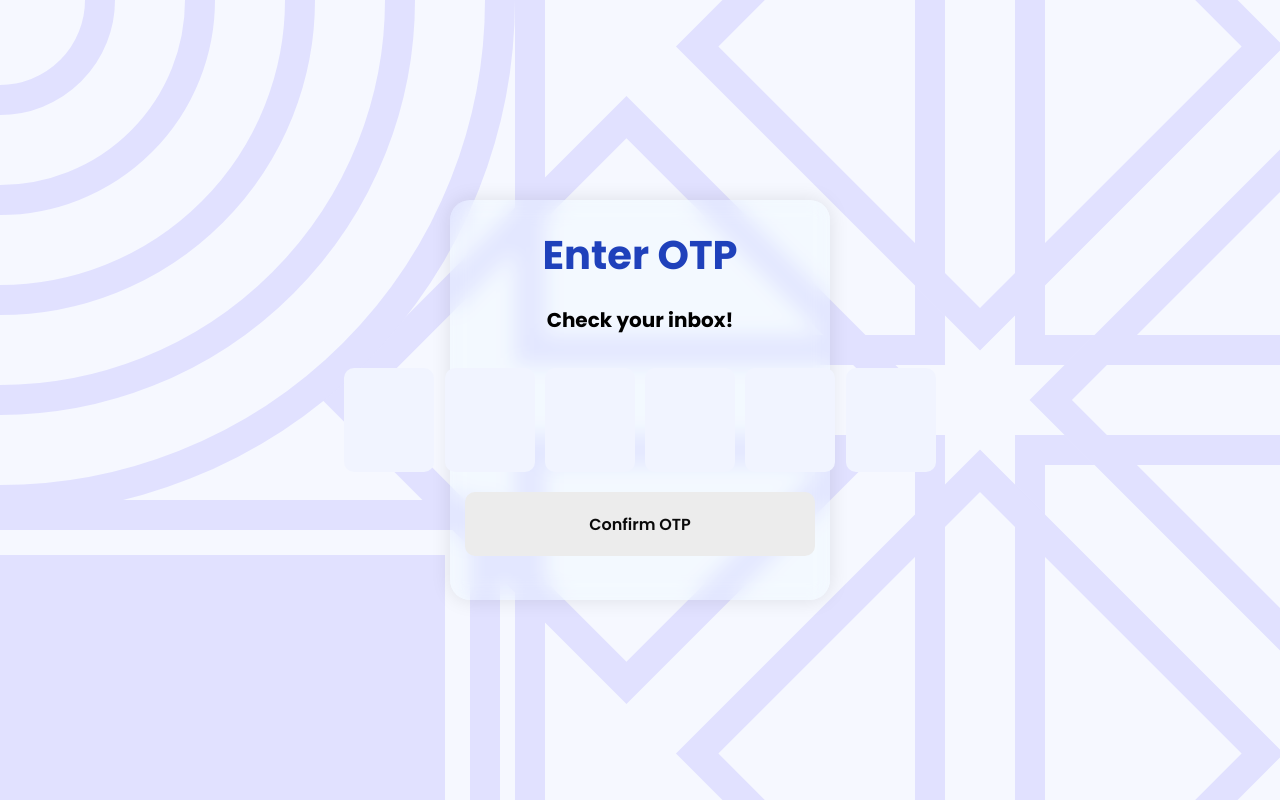
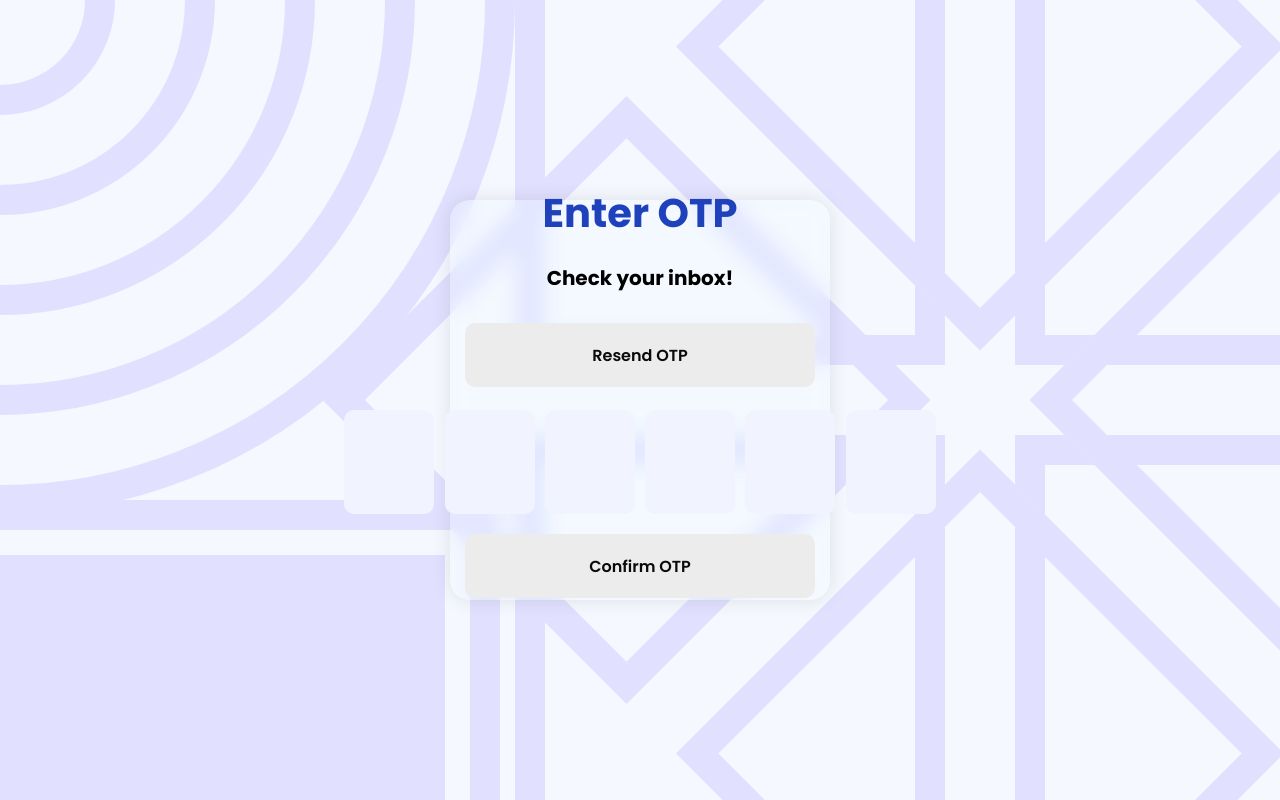
Before and after one commit to reivaxFast/flask-app, a Flask app: page /otp in a window 1280 px wide. Run offline with Flask 3, Linux system fonts and the light colour scheme; parts of the project's set-up code (start-up, migrations or seed data) failed here and were passed over; some libraries are stand-ins or nearby versions.

Commit message:
added otp resend

```diff
--- a/app.py
+++ b/app.py
@@ -1,7 +1,11 @@
+from math import e
 import re
 import secrets
 import string
-from datetime import timedelta
+import sys
+from tkinter import E
+from databases import *
+from datetime import timedelta, datetime
 from builtins import *
 from flask import Flask, render_template, request, session, url_for, redirect
 from flask_mail import Mail, Message
@@ -9,21 +13,20 @@ from flask_sqlalchemy import SQLAlchemy
 from flask_migrate import Migrate
 from sqlalchemy import delete
 from werkzeug.security import generate_password_hash, check_password_hash
-from datetime import datetime
-import databases
 
 app = Flask(__name__)
 app.secret_key = "supersecretkey"
 app.config["SQLALCHEMY_DATABASE_URI"] = "sqlite:///app.db"
-db = SQLAlchemy(app)
+db.init_app(app)
 migrate = Migrate(app, db)
 
-app.config['MAIL_SERVER'] = 'smtp.googlemail.com'
+app.config['MAIL_SERVER'] = 'smtp.gmail.com'
 app.config['MAIL_PORT'] = 587
 app.config['MAIL_USE_TLS'] = True
-app.config['MAIL_USERNAME'] = 'xjehoward"gmail.com'
-app.config['MAIL_PASSWORD'] = 'hxzs suuv ritn qepc'
-app.config['MAIL_DEFAULT_SENDER'] = 'xjehoward"gmail.com'
+app.config['MAIL_USE_SSL'] = False
+app.config['MAIL_USERNAME'] = 'xjehoward@gmail.com'
+app.config['MAIL_PASSWORD'] = 'lqkq vhzz cppx uzcd'
+app.config['MAIL_DEFAULT_SENDER'] = 'xjehoward@gmail.com'
 
 mail = Mail(app)
 
@@ -32,10 +35,19 @@ def generate_otp(length=6):
     otp = ''.join(secrets.choice(alphabet) for i in range(length))
     return otp
 
+def empty_table(model):
+    try:
+        num_rows_deleted = db.session.query(model).delete()
+        db.session.commit()
+        return f"{num_rows_deleted} rows deleted from {model.__tablename__}"
+    except Exception as e:
+        db.session.rollback()
+        return f"Error emptying table {model.__tablename__}: {e}"
+
 @app.route('/')
 def home():
     if 'email' in session:
-        user = databases.User.query.filter_by(email=session['email']).first()
+        user = User.query.filter_by(email=session['email']).first()
         if user:
             if user.email_verified:
                 return render_template('home.html', email=session['email'])
@@ -52,7 +64,7 @@ def register():
         password2 = request.form['password2']
         if password != password2:
             return render_template('register.html', error="Passwords do not match", problem='password')
-        if databases.User.query.filter_by(email=email).first():
+        if User.query.filter_by(email=email).first():
             return render_template('register.html', error="Email already exists", problem='email')
         if not email or not username or not password:
             return render_template('register.html', error="All fields are required", problem='email' if not email else 'username' if not username else 'password')
@@ -76,15 +88,15 @@ def register():
             except ValueError:
                 return render_template('register.html', error="Invalid date format", problem='dob')
         hashed_password = generate_password_hash(password)
-        new_user = databases.User(email=email, DOB = dob_object, username=username, password_hash=hashed_password, email_verified=False)
+        new_user = User(email=email, DOB = dob_object, username=username, password_hash=hashed_password, email_verified=False)
         session['email'] = email
         db.session.add(new_user)
         db.session.commit()
 
-        user = databases.User.query.filter_by(email=email).first()
+        user = User.query.filter_by(email=email).first()
         otp_code = generate_otp()
         expires_at = datetime.utcnow() + timedelta(minutes=10)
-        new_otp = otp(user_id=user.id, otp_code=otp_code, expires_at=expires_at)
+        new_otp = otp(user_id=user.id, otp_code=otp_code, sent_at = datetime.utcnow(), expires_at=expires_at)
         db.session.add(new_otp)
         db.session.commit()
 
@@ -96,10 +108,11 @@ def register():
 
         try:
             mail.send(msg)
+
         except Exception as e:
-            print(f"Failed to send email: {e}")
-            return render_template('register.html', error="Failed to send email", problem='email')
-        return redirect(url_for('otp'))
+            print(e)
+            print(f'otp: {otp_code}')
+        return redirect(url_for('otp_route'))
 
     return render_template('register.html', error=None, problem = None)
 
@@ -108,7 +121,7 @@ def login():
     if request.method == 'POST':
         email = request.form['email']
         password = request.form['password']
-        user = databases.User.query.filter_by(email=email).first()
+        user = User.query.filter_by(email=email).first()
         if user and user.check_password(password):
             session['email'] = user.email
             return redirect(url_for('home'))
@@ -116,14 +129,17 @@ def login():
             return "Invalid credentials"
     return render_template('login.html')
 
+
+
 @app.route('/otp', methods=['GET', 'POST'])
-def otp():
+def otp_route():
     if request.method == 'POST':
         email = session['email']
-        user = databases.User.query.filter_by(email=email).first()
+        user = User.query.filter_by(email=email).first()
         if user:
-            otp_class = otp.query.filter_by(user_id=user.id).first()
+            otp_class = otp.query.filter_by(user_id=user.id).order_by(otp.expires_at.desc()).first()
             if otp_class and otp_class.is_valid():
+
                 otp1 = request.form['otp1']
                 otp2 = request.form['otp2']
                 otp3 = request.form['otp3']
@@ -132,19 +148,59 @@ def otp():
                 otp6 = request.form['otp6']
                 entered_otp = otp1 + otp2 + otp3 + otp4 + otp5 + otp6
                 if len(entered_otp) != 6:
-                    return render_template('verify_otp.html', error="Invalid OTP", email=email)
+                    return render_template('otp.html', error="Invalid OTP", email=email)
                 if entered_otp == otp_class.otp_code:
                     user.email_verified = True
                     db.session.delete(otp_class)
                     db.session.commit()
                     return redirect(url_for('home'))
                 else:
-                    return render_template('verify_otp.html', error="Invalid OTP", email=email)
+                    return render_template('otp.html', error="Invalid OTP", email=email)
             else:
-                return render_template('verify_otp.html', error="OTP expired", email=email)
+                return render_template('otp.html', error="OTP expired", email=email)
 
-            return render_template('verify_otp.html', email=email)
     return render_template('otp.html')
 
+@app.route('/resend_otp', methods=['POST'])
+def resend_otp():
+    email = session['email']
+    user = User.query.filter_by(email=email).first()
+    if user:
+        otp_class = otp.query.filter_by(user_id=user.id).order_by(otp.expires_at.desc()).first()
+        if otp_class:
+            if otp_class.sent_at > datetime.utcnow() + timedelta(minutes=1):
+                return redirect(url_for('otp_route'))
+            db.session.delete(otp_class)
+            db.session.commit()
+            otp_code = generate_otp()
+            expires_at = datetime.utcnow() + timedelta(minutes=10)
+            new_otp = otp(user_id=user.id, otp_code=otp_code, sent_at=datetime.utcnow(), expires_at=expires_at)
+            db.session.add(new_otp)
+            db.session.commit()
+
+            subject = 'confirm your email'
+            body = f'Your OTP for email confirmatoin is {otp_code}, valid for 10 minutes.'
+
+            msg = Message(subject, recipients=[email])
+            msg.body = body
+
+        try:
+            mail.send(msg)
+        except Exception as e:
+            print(e)
+            print(f'otp: {otp_code}')
+    return redirect(url_for('otp_route'))
+
+
+
 if __name__ == '__main__':
-    app.run(debug=True)
+    try:
+        match sys.argv[1]:
+            case 'clear':
+                with app.app_context():
+                    print(empty_table(User))
+                    print(empty_table(otp))
+            case 'run':
+                app.run(debug=True)
+    except:
+        raise Exception("Must provide a command: 'run' to run the app or 'clear' to clear the database.")
--- a/databases.py
+++ b/databases.py
@@ -21,7 +21,7 @@ class User(db.Model):
     file_uploader = db.relationship('files', backref='uploader', lazy=True)
     f_creator = db.relationship('pinboard_items', backref='creator', lazy=True)
     tasks_creator = db.relationship('set_tasks', backref='creator', lazy=True, foreign_keys='set_tasks.set_id')
-    otp = db.relationship('OTP', backref='user', lazy=True)
+    otp = db.relationship('otp', backref='user', lazy=True)
 
     def update_password(self, password):
         self.password_hash = generate_password_hash(password)
@@ -150,6 +150,7 @@ class otp(db.Model):
     id = db.Column(db.Integer, primary_key=True)
     user_id = db.Column(db.Integer, db.ForeignKey('user.id'), nullable=False)
     otp_code = db.Column(db.String(6), nullable=False)
+    sent_at = db.Column(db.DateTime, default=datetime.utcnow)
     expires_at = db.Column(db.DateTime, nullable=False)
 
     def is_valid(self):
--- a/templates/login.html
+++ b/templates/login.html
@@ -15,7 +15,7 @@
             <input type="submit" value="Login" class="button" id="SignInButton" onclick="">
         </form>
         <a href="{{ url_for('register') }}" id="CreateLink" class="link">Register</a>
-        <a href="{{ url_for('update_password') }}" id="ResetLink" class="link">Update Password</a>
+        <a href="{{ url_for('register') }}" id="ResetLink" class="link">Update Password</a>
     </div>
     <script src="{{ url_for('static', filename='js/signIn.js') }}"></script>
 {% endblock %}
--- a/templates/otp.html
+++ b/templates/otp.html
@@ -9,7 +9,10 @@
 <div id="signIn">
     <h1 id="Title" class="Title">Enter OTP</h1>
     <h2 id="Subtitle" class="Subtitle">Check your inbox!</h2>
-    <form action="{{ url_for('otp') }}" method="post">
+    <form action="{{ url_for('resend_otp') }}" method="post">
+        <input type="submit" value="Resend OTP" class="button" id="SignInButton" >
+    </form>
+    <form action="{{ url_for('otp_route') }}" method="post">
         <div id="otpContainer" class="otpContainer">
             <input type="text" class="otp"  name="otp1" maxlength="1" id="otp1" oninput="moveToNext(this, 'otp2')" placeholder="" required>
             <input type="text" class="otp"  name="otp2" maxlength="1" id="otp2" oninput="moveToNext(this, 'otp3')" placeholder="" required>
```
Also changed, not shown: templates/home.html (added, +8 -0 lines), test.py (added, +7 -0 lines), instance/app.db, 1 other file.
